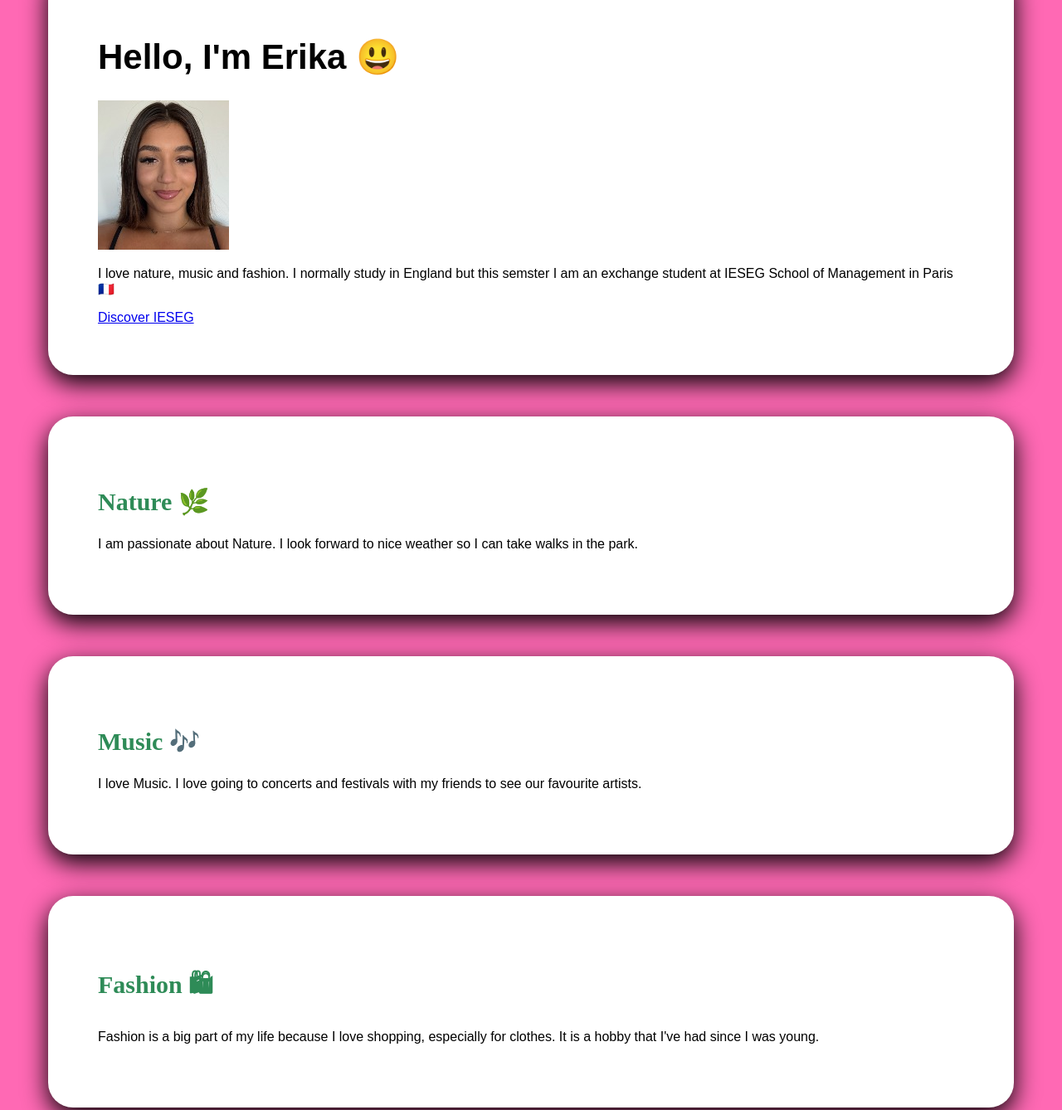
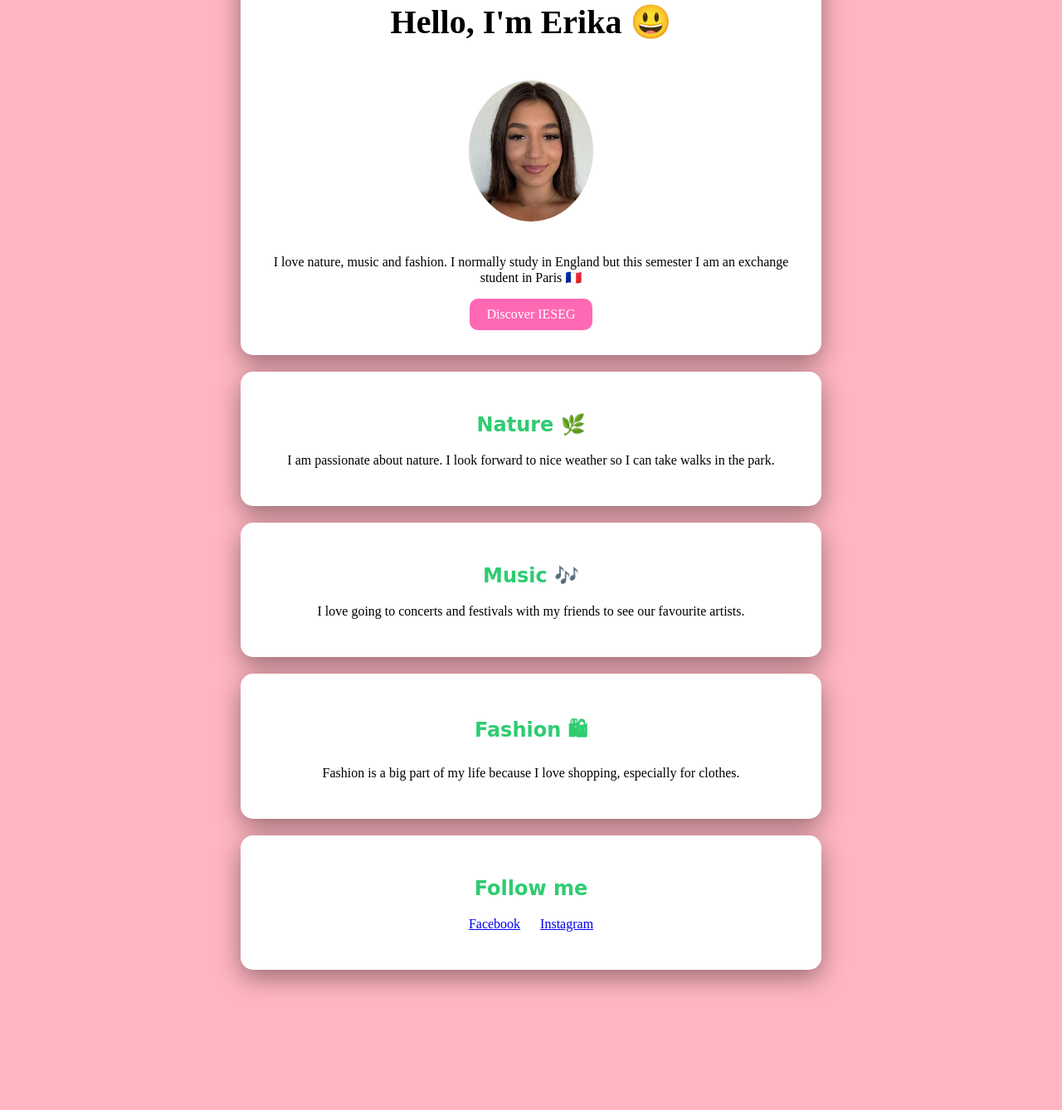
Before and after one commit to erikav156/my-profile, a plain HTML site: page index.html in a window 1280 px wide. Shown: the part 94-1432 px from the top of the page at 83% size. After the commit the page ends 1303 px from the top, so only its background shows below. Drawn offline with Linux system fonts and the light colour scheme.

Commit message:
Add files via upload

```diff
--- a/index.html
+++ b/index.html
@@ -3,60 +3,48 @@
 
 <head>
     <title>Erika Dilinca's profile</title>
-	<meta name="description" content="This is the profile of Erika" >
- <meta charset= "UTF-8">
+    <meta name="description" content="This is the profile of Erika">
+    <meta charset="UTF-8">
     <link rel="stylesheet" href="styles.css">
 </head>
 
 <body>
 
+<div class="container">
 
-<div>
+    <div class="card">
         <h1>Hello, I'm Erika 😃</h1>
-	<img src="images/profile.jpg" alt="">
+        <img src="images/profile.jpg" alt="Erika profile picture" class="profile-img">
         <p>
-		I love nature, music and fashion. I normally study in England but this semster I am an exchange student at IESEG School of Management in Paris 🇫🇷
+            I love nature, music and fashion. I normally study in England but this semester I am an exchange student in Paris 🇫🇷
         </p>
-	<a href="http://www.ieseg.fr" target="_blank">Discover IESEG</a>
+        <a href="http://www.ieseg.fr" target="_blank" class="btn">Discover IESEG</a>
     </div>
 
-
-<div>
+    <div class="card">
         <h2>Nature 🌿</h2>
-<p>
-	I am passionate about Nature. I look forward to nice weather so I can take walks in the park.
-</p>
+        <p>I am passionate about nature. I look forward to nice weather so I can take walks in the park.</p>
     </div>
 
-
-<div>
-<h2>Music 🎶 </h2>
-<p>
-	I love Music. I love going to concerts and festivals with my friends to see our favourite artists.
-</p>
+    <div class="card">
+        <h2>Music 🎶</h2>
+        <p>I love going to concerts and festivals with my friends to see our favourite artists.</p>
     </div>
 
-
-<div>
+    <div class="card">
         <h2>Fashion 🛍</h2>
-<p>
-	Fashion is a big part of my life because I love shopping, especially for clothes. It is a hobby that I've had since I was young.
-</p>
+        <p>Fashion is a big part of my life because I love shopping, especially for clothes.</p>
     </div>
 
-
-<div>
+    <div class="card">
         <h2>Follow me</h2>
-<ul>
-	<li>
-	<a href="https://www.facebook.com" target="_blank"> Facebook</a>
-    </li>
-	<li>
-	<a href="https://www.instagram.com" target="_blank">Instagram</a>
-	</li>
+        <ul class="list-inline">
+            <li><a href="https://www.facebook.com" target="_blank">Facebook</a></li>
+            <li><a href="https://www.instagram.com" target="_blank">Instagram</a></li>
         </ul>
     </div>
 
+</div>
+
 </body>
-
 </html>
--- a/styles.css
+++ b/styles.css
@@ -1,23 +1,60 @@
 body {
-    font-family: fantasy;
-    background-color: hotpink;
+    font-family: Cookie;
+    background-color: lightpink;
+    text-align: center;
+}
+
+.container {
+    width: 700px;
+    margin: 40px auto;
+}
+
+.card {
+    background-color: white;
+    padding: 30px;
+    margin: 20px 0;
+    box-shadow: 0px 10px 25px rgba(0,0,0,0.1);
+    border-radius: 15px;
 }
 
 h1 {
-font-size: 42px;
-color: black;
+    font-size: 40px;
 }
 
 h2 {
-font-family: serif;
-color: seagreen;
-font-size: 30px;
+    color: #2ecc71;
+    font-family: cursive;
 }
 
-div {
-    background-color: white;
-    padding: 60px;
-    margin: 50px;
-    box-shadow: 0px 10px 30px;
-    border-radius: 30px;
+.profile-img {
+    width: 150px;
+    border-radius: 50%;
+    margin: 20px 0;
 }
+
+.btn {
+    display: inline-block;
+    background-color: hotpink;
+    color: white;
+    padding: 10px 20px;
+    border-radius: 10px;
+    text-decoration: none;
+}
+
+.btn:hover {
+    background-color: #d1179c;
+}
+
+.list-inline {
+    list-style: none;
+    padding: 0;
+}
+
+.list-inline li {
+    display: inline;
+    margin: 0 10px;
+}
+
+.card {
+    box-shadow: 0px 10px 30px rgba(0,0,0,0.4);
+}
```
Lines whose indentation alone changed are shown as unchanged.
